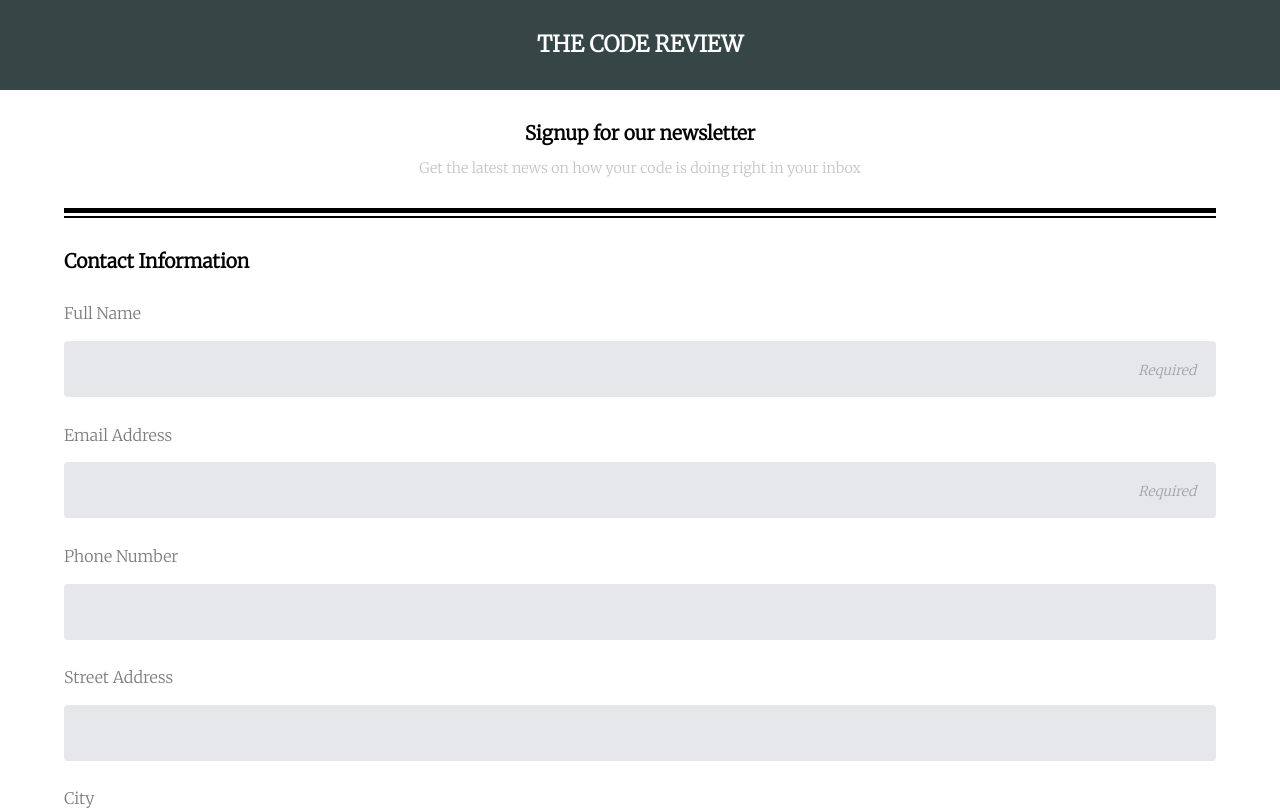
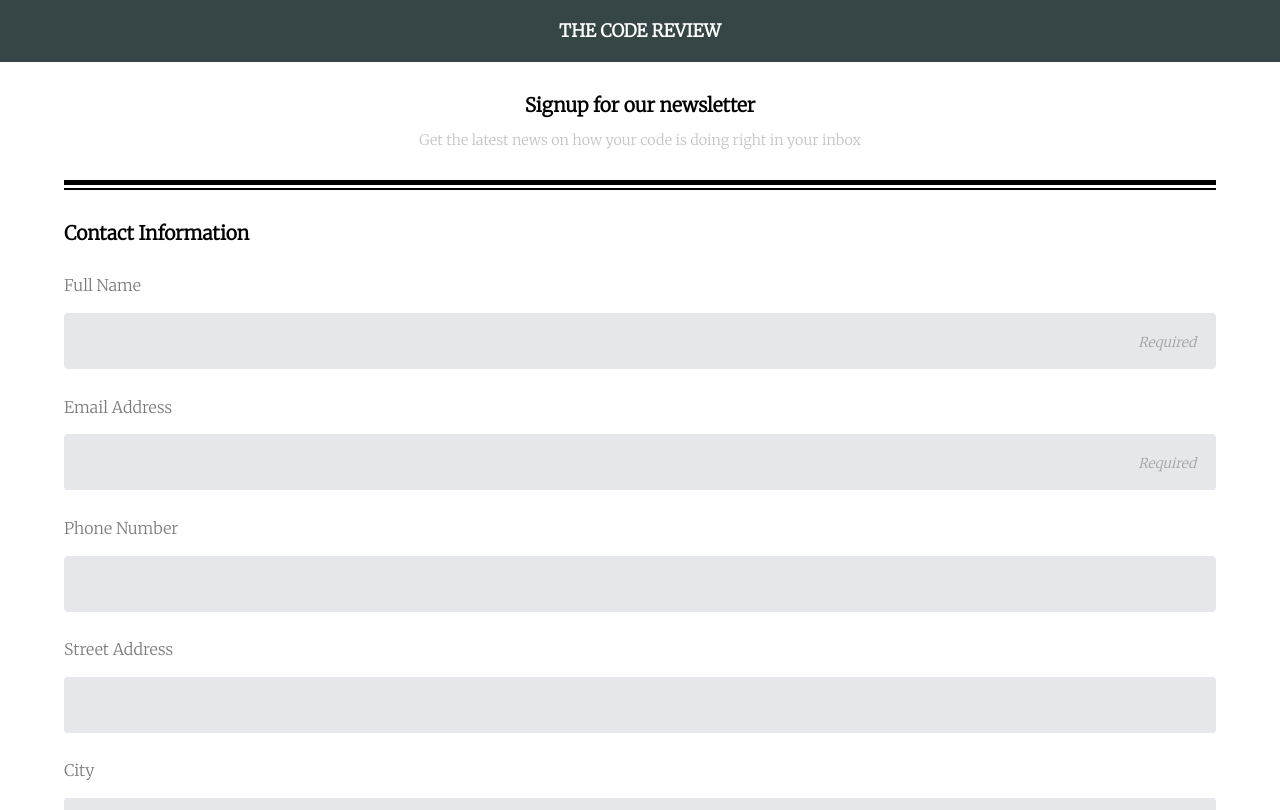
Before and after one commit to adamdenes/An-Online-Registration-Form, a plain HTML site: page index.html in a window 1280 px wide. Shown: the top 810 px of the page. Drawn offline with Linux system fonts and the light colour scheme.

Commit message:
styling desktop width

```diff
--- a/css/style.css
+++ b/css/style.css
@@ -195,4 +195,8 @@ button {
 
 @media (min-width: 768px) {
 
+    h1 {
+        padding: 1.3rem;
+        font-size: 1.1rem;
+    }
 }
```
